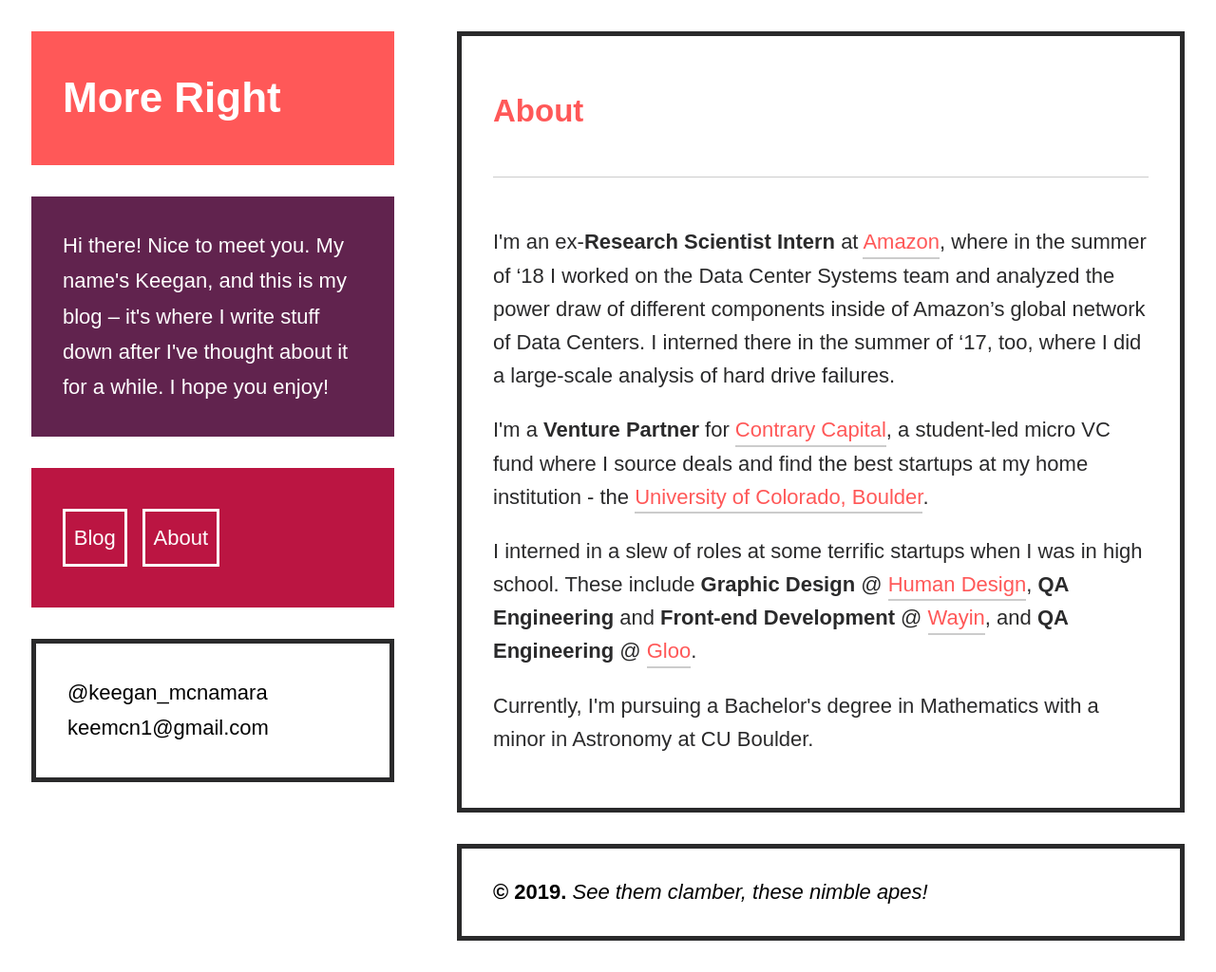
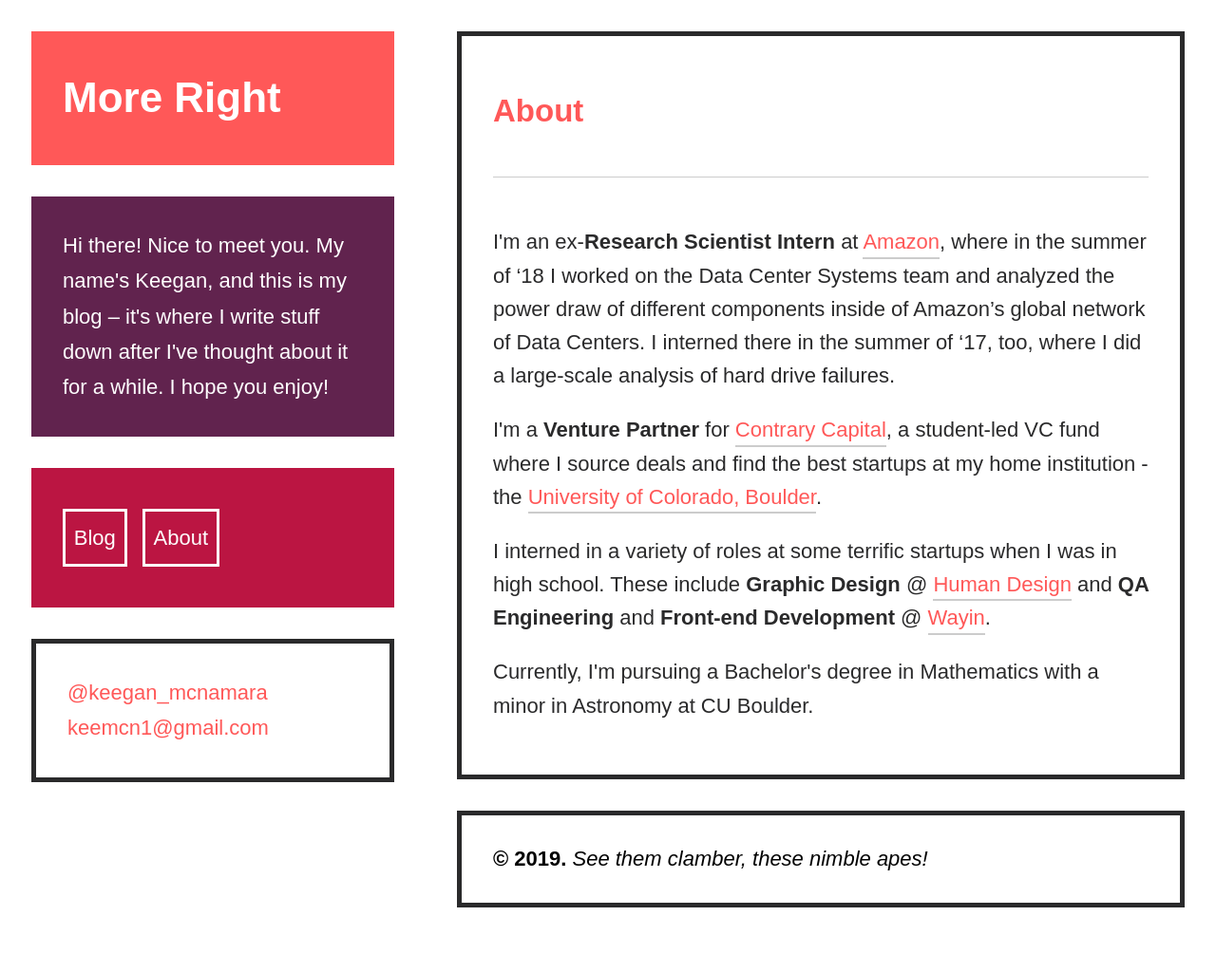
Before and after one commit to keemcn/keemcn.github.io, a Jekyll site: the page built from about.md, in a window 1280 px wide. Shown: the whole page at 95% size. Built offline with Jekyll 4.4.1, drawn with Linux system fonts in a browser that asks for light colours; after the commit the page ends 989 px from its top, so only the background shows below that.

Commit message:
made links look more link-ey, changed some wording on about page

```diff
--- a/_includes/header.html
+++ b/_includes/header.html
@@ -10,7 +10,7 @@
     <a href="/about/">About</a>
   </nav>
   <div class="module color3">
-    <a style="color: black;" href="https://twitter.com/keegan_mcnamara">@keegan_mcnamara</a>
-    <a style="color: black;" href="mailto:keemcn1@gmail.com">keemcn1@gmail.com</a>
+    <a style="color: #ff5858;" href="https://twitter.com/keegan_mcnamara" target="_blank">@keegan_mcnamara</a>
+    <a style="color: #ff5858;" href="mailto:keemcn1@gmail.com" target="_blank">keemcn1@gmail.com</a>
   </div>
 </aside>
--- a/about.md
+++ b/about.md
@@ -4,4 +4,4 @@
 permalink: /about/
 ---
 
-<div><p>I'm an ex-<strong>Research Scientist Intern</strong> at <a href="https://aws.amazon.com/" target="_blank">Amazon</a>, where in the summer of ‘18 I worked on the Data Center Systems team and analyzed the power draw of different components inside of Amazon’s global network of Data Centers. I interned there in the summer of ‘17, too, where I did a large-scale analysis of hard drive failures.</p><p class="" style="white-space:pre-wrap;">I'm a <strong>Venture Partner</strong> for <a href="https://contrarycap.com/" target="_blank">Contrary Capital</a>, a student-led micro VC fund where I source deals and find the best startups at my home institution - the <a href="https://www.colorado.edu/" target="_blank">University of Colorado, Boulder</a>.</p><p class="" style="white-space:pre-wrap;">I interned in a slew of roles at some terrific startups when I was in high school. These include <strong>Graphic Design</strong> @ <a href="https://humandesign.com/" target="_blank">Human Design</a>, <strong>QA Engineering</strong> and <strong>Front-end Development</strong> @ <a href="https://www.wayin.com/" target="_blank">Wayin</a>, and <strong>QA Engineering</strong> @ <a href="https://www.gloo.us/" target="_blank">Gloo</a>.</p><p class="" style="white-space:pre-wrap;">Currently, I'm pursuing a Bachelor's degree in Mathematics with a minor in Astronomy at CU Boulder.</p></div>
+<div><p>I'm an ex-<strong>Research Scientist Intern</strong> at <a href="https://aws.amazon.com/" target="_blank">Amazon</a>, where in the summer of ‘18 I worked on the Data Center Systems team and analyzed the power draw of different components inside of Amazon’s global network of Data Centers. I interned there in the summer of ‘17, too, where I did a large-scale analysis of hard drive failures.</p><p class="" style="white-space:pre-wrap;">I'm a <strong>Venture Partner</strong> for <a href="https://contrarycap.com/" target="_blank">Contrary Capital</a>, a student-led VC fund where I source deals and find the best startups at my home institution - the <a href="https://www.colorado.edu/" target="_blank">University of Colorado, Boulder</a>.</p><p class="" style="white-space:pre-wrap;">I interned in a variety of roles at some terrific startups when I was in high school. These include <strong>Graphic Design</strong> @ <a href="https://humandesign.com/" target="_blank">Human Design</a> and <strong>QA Engineering</strong> and <strong>Front-end Development</strong> @ <a href="https://www.wayin.com/" target="_blank">Wayin</a>.</p><p class="" style="white-space:pre-wrap;">Currently, I'm pursuing a Bachelor's degree in Mathematics with a minor in Astronomy at CU Boulder.</p></div>
```
Also changed, not shown: _posts/2019-01-01-savor-the-cereal.md (+2 -2 lines), _posts/2019-01-01-why-we-crave-a-god.md (+1 -1 lines), 14 other files.
